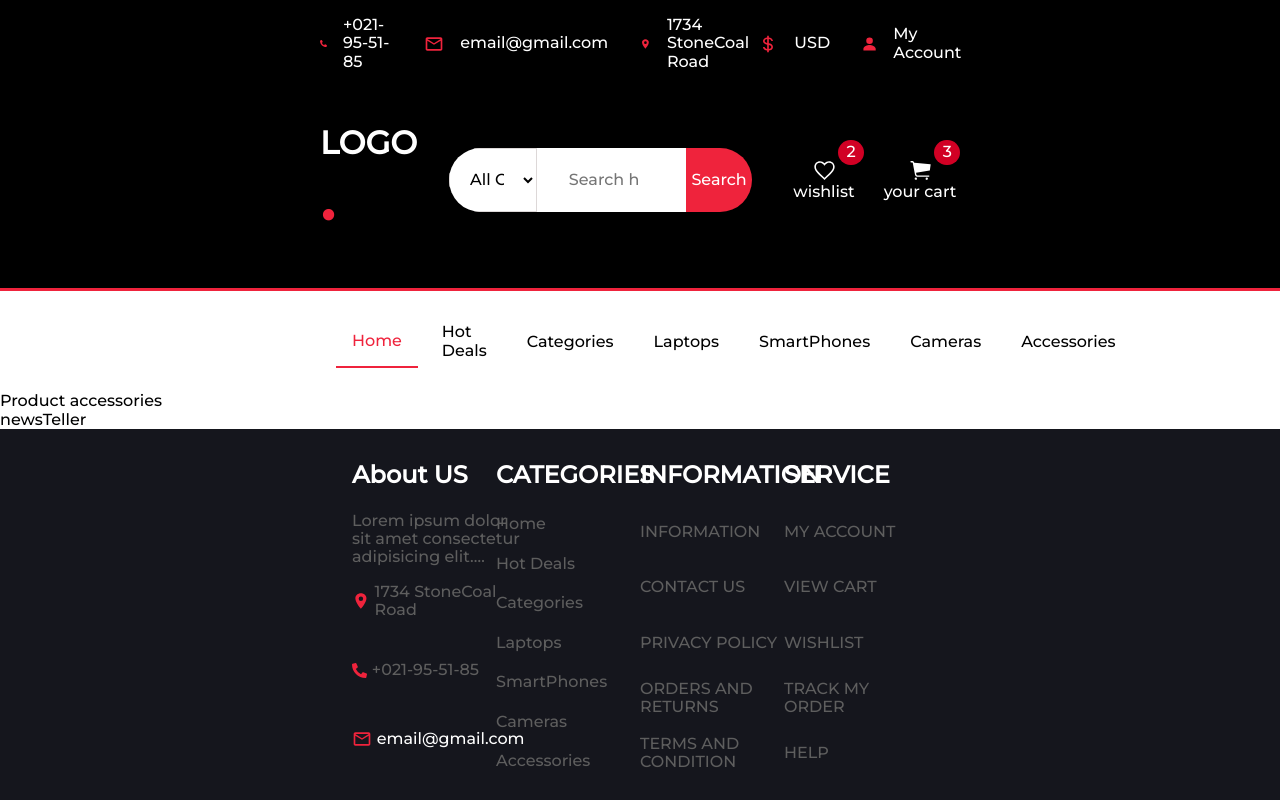
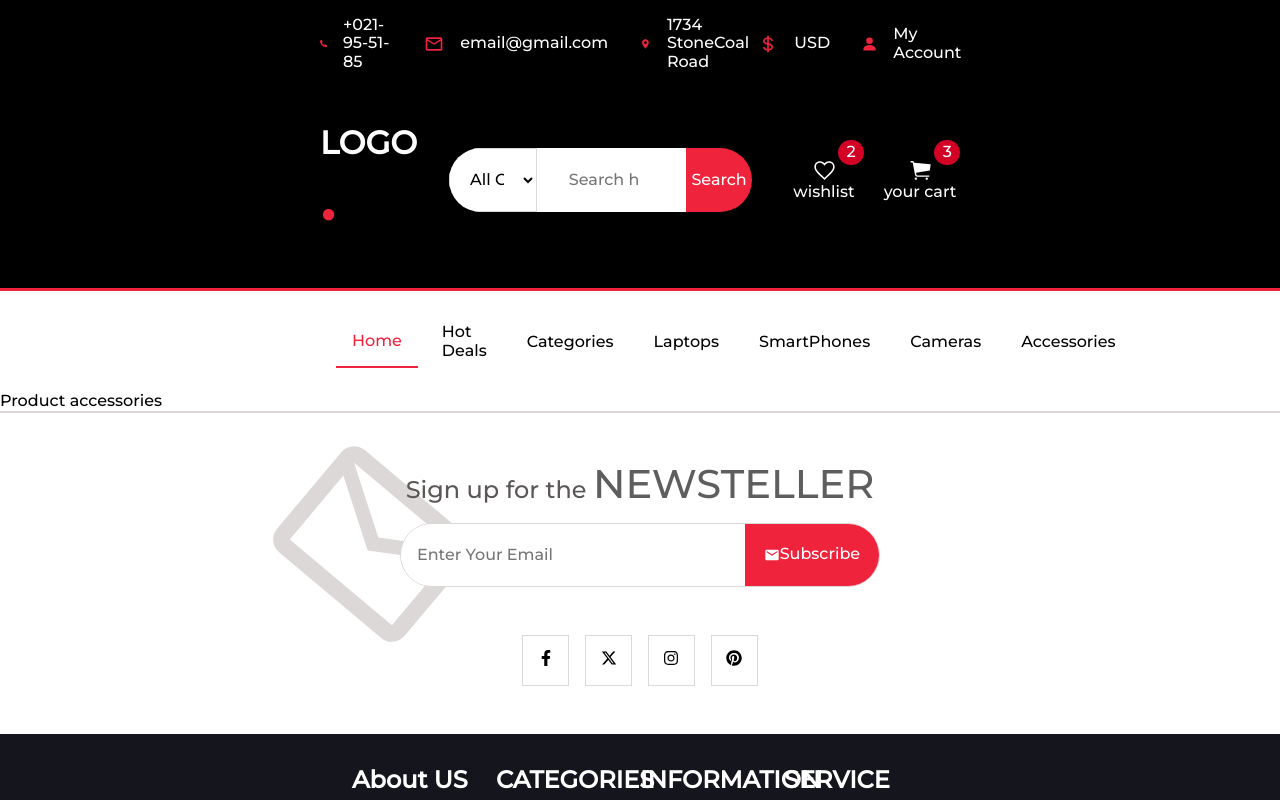
Before and after one commit to HosseinRanjbar/e-commerce-project, a React (Vite) app: page /accessories in a window 1280 px wide. Shown: the top 800 px of the page. Built offline with nearby package versions, Linux system fonts and the light colour scheme.

Commit message:
[CREATE] footer

```diff
--- a/src/components/Footer/Footer.jsx
+++ b/src/components/Footer/Footer.jsx
@@ -3,6 +3,12 @@ import { FaPhoneAlt } from 'react-icons/fa'
 import { IoLocationSharp } from 'react-icons/io5'
 import { MdOutlineEmail } from 'react-icons/md'
 import './styles/footer.css'
+import { MdEmail } from "react-icons/md";
+import Button from '../Button/Button'
+import { FaFacebookF } from "react-icons/fa";
+import { FaXTwitter } from "react-icons/fa6";
+import { FaInstagram } from "react-icons/fa";
+import { FaPinterest } from "react-icons/fa";
 
 const Footer = () => {
 
@@ -18,8 +24,45 @@ const Footer = () => {
 
   return (
     <div>
-      <div>
-        newsTeller
+      <div className='news-teller'>
+
+        <div className='news-teller-title'>
+          Sign up for the <span>NEWSTELLER</span>
+        </div>
+
+
+        <div className='email-container'>
+          <MdOutlineEmail
+            className='emial-icon'
+            size={200}
+          />
+          <input type="email" className='email-input' placeholder='Enter Your Email' />
+
+          <Button
+            defaultButton
+            className='subscribe-button'
+          >
+            <MdEmail />
+            Subscribe
+          </Button>
+
+
+        </div>
+
+        <div className='social-media-wrapper'>
+          <div className='social-media'>
+            <FaFacebookF />
+          </div>
+          <div className='social-media'>
+            <FaXTwitter />
+          </div>
+          <div className='social-media'>
+            <FaInstagram />
+          </div>
+          <div className='social-media'>
+            <FaPinterest />
+          </div>
+        </div>
       </div>
 
       <footer className='footer-wrapper'>
@@ -44,7 +87,7 @@ const Footer = () => {
                   color='#ef233c'
                   size={15}
                 />
-                +021-95-51-85
+                <a href="tel:+021955185" id='phone'>+021-95-51-85</a>
               </div>
 
               <div className='footer-colum-texts'>
@@ -52,7 +95,7 @@ const Footer = () => {
                   color='#ef233c'
                   size={20}
                 />
-                <a href='mailto:emial@gmail.com' className='email'>email@gmail.com</a>
+                <a href='mailto:email@gmail.com' id='email'>email@gmail.com</a>
               </div>
             </div>
           </div>
@@ -95,6 +138,12 @@ const Footer = () => {
             </div>
           </div>
         </div>
+
+        <div className='copy-right-wrapper'>
+          <div className='copy-right'>
+            Copyright &copy; 2024 All Rights Reserved
+          </div>
+        </div>
       </footer>
     </div>
   )
--- a/src/components/Footer/styles/footer.css
+++ b/src/components/Footer/styles/footer.css
@@ -1,7 +1,7 @@
 @import url(../../../utils/colors.css);
 
 .footer-wrapper {
-    background-color: var(--footer-background);
+    background-color: rgb(21, 22, 29);
     color: var(--background);
 }
 
@@ -40,14 +40,133 @@
     text-overflow: ellipsis;
     color: var(--gray-500);
     max-height: 100%;
+    padding-right: 1rem;
 }
 
-.footer-colum-texts,
-.email {
+.footer-colum-texts {
     color: var(--gray-500);
     display: flex;
     justify-content: flex-start;
     align-items: center;
     gap: .3rem;
     height: 25%;
+    cursor: pointer;
+
+
 }
+
+.footer-colum-texts:hover {
+    transform: scale(1.12);
+    transition: all .3s;
+}
+
+#email,
+#phone {
+    color: var(--gray-500);
+    text-decoration: none;
+}
+
+.copy-right-wrapper {
+    background-color: rgb(30, 31, 41);
+    height: 5rem;
+    text-align: center;
+    padding-top: 2rem;
+
+}
+
+.copy-right {
+    color: var(--gray-100);
+}
+
+.news-teller {
+    width: 100%;
+    height: fit-content;
+    text-align: center;
+    padding-top: 3rem;
+    padding-bottom: 3rem;
+    border-top: 2px solid var(--gray-100);
+    display: flex;
+    flex-direction: column;
+    justify-content: space-between;
+    align-items: center;
+    gap: 1rem;
+}
+
+.news-teller-title {
+    font-size: 1.5rem;
+    font-weight: normal;
+    color: var(--gray-300);
+}
+
+.news-teller-title span {
+    font-size: 2.5rem;
+    font-weight: 500;
+    color: var(--gray-500);
+
+}
+
+.email-container {
+    width: 30rem;
+    height: 4rem;
+    border: none;
+    display: flex;
+    justify-content: space-between;
+    align-items: center;
+    border: 1px solid var(--gray-100);
+    border-radius: 3rem;
+    position: relative;
+}
+
+.email-input {
+    width: 100%;
+    height: 100%;
+    z-index: 1;
+    padding: 1rem;
+    border: none;
+    border-radius: 3rem;
+
+}
+
+.emial-icon {
+    color: var(--gray-100);
+    transform: rotate(40deg);
+    z-index: -5;
+    position: absolute;
+    left: -8rem;
+    top: -5rem;
+}
+
+.subscribe-button {
+    display: flex;
+    justify-content: center;
+    align-items: center;
+    height: 100%;
+    background-color: var(--error);
+    color: var(--background);
+    overflow: hidden;
+    border: none;
+    width: 12rem;
+    border-radius: 0 3rem 3rem 0;
+}
+
+.social-media-wrapper {
+    display: flex;
+    justify-content: center;
+    align-items: center;
+    gap: 1rem;
+    margin-top: 2rem;
+}
+
+.social-media {
+    border: 1px solid var(--gray-100);
+    padding: .9rem;
+    cursor: pointer;
+
+}
+
+.social-media:hover {
+    border: 1px solid var(--error);
+    padding: .9rem;
+    cursor: pointer;
+    transition: all 1s;
+}
--- a/src/utils/colors.css
+++ b/src/utils/colors.css
@@ -6,6 +6,7 @@
     --warning: #ffcc00;
     --header-background: #000000;
     --gray-500: #5e5e5e;
+    --gray-300: #5c5757;
     --gray-100: #ddd8d8;
     --gray: #808080;
     --footer-background: #15161D;
```
